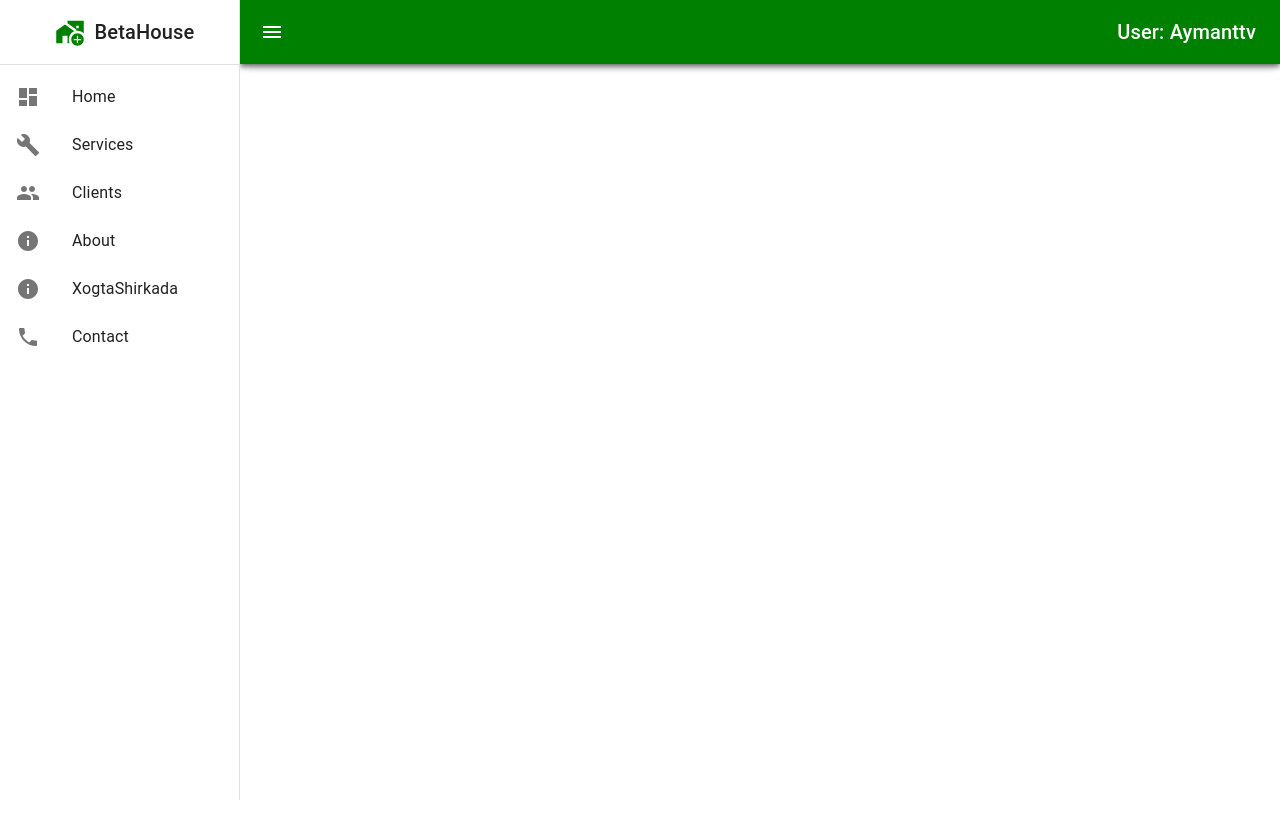
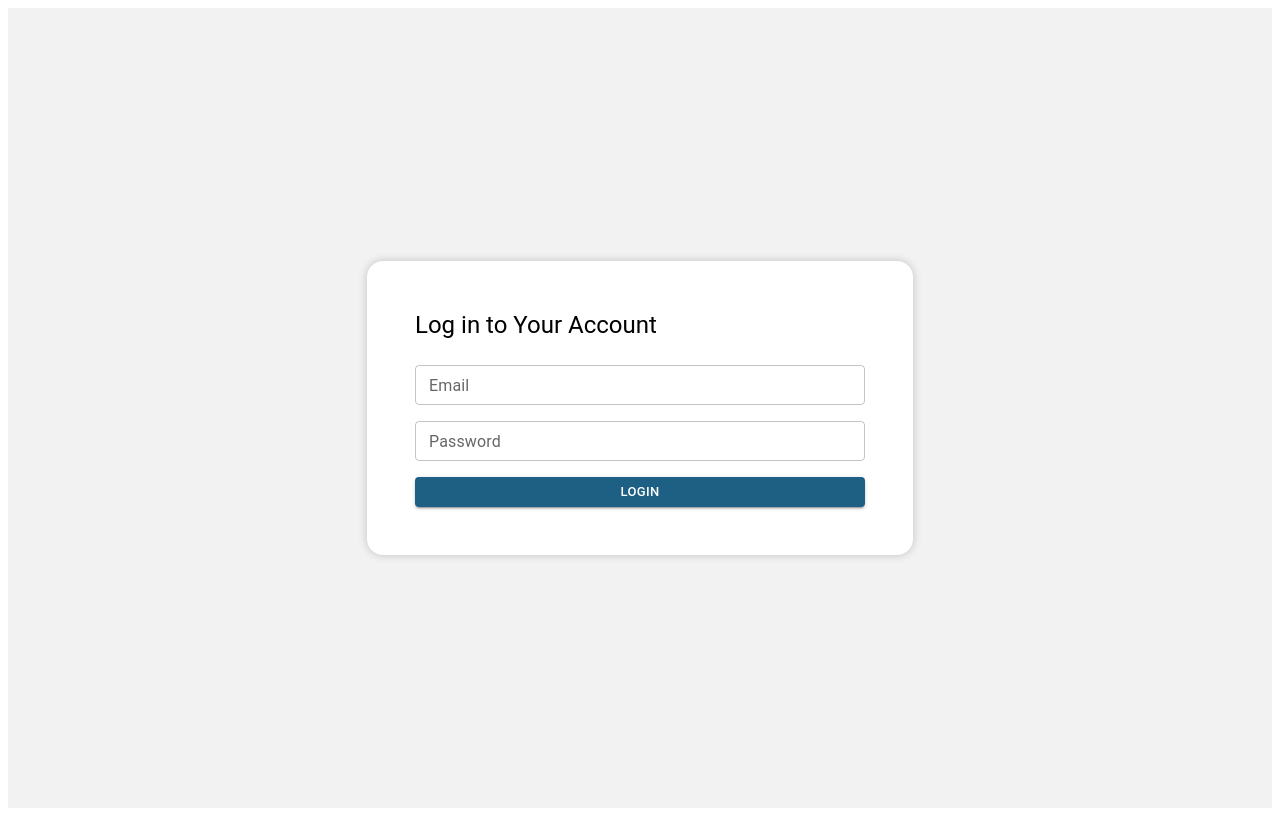
Before and after one commit to AymanTTV/Beta-Admin, a React (Vite) app: page / in a window 1280 px wide. Built offline with nearby package versions, Linux system fonts and the light colour scheme.

Commit message:
BetahouseBackend UpToDate4

```diff
--- a/package.json
+++ b/package.json
@@ -3,7 +3,6 @@
   "private": true,
   "version": "0.0.0",
   "type": "module",
-
   "scripts": {
     "dev": "vite",
     "build": "vite build",
@@ -17,8 +16,12 @@
     "@mui/material": "^5.14.3",
     "axios": "^1.4.0",
     "firebase": "^10.1.0",
+    "js-cookie": "^3.0.5",
+    "jscookie": "^1.1.0",
+    "jwt-decode": "^3.1.2",
     "react": "^18.2.0",
     "react-dom": "^18.2.0",
+    "react-hook-form": "^7.45.4",
     "react-query": "^3.39.3",
     "react-quill": "^2.0.0",
     "react-router-dom": "^6.14.2",
--- a/src/App.jsx
+++ b/src/App.jsx
@@ -8,14 +8,23 @@ import Home from './Home/Home';
 import About from './About/About';
 import ImagesFolder from './Home/ImagesFolder'
 import Contact from './Contact/Contact'
-
-
+import Login from './Login/login';
+import NotFound from './NotFound/notFound';
+import { useUserContext } from './ContextApi/UserContext';
+import LogOut from './Login/logout';
 function App() {
+  const {isLogin} = useUserContext();
+  console.log(isLogin);
   return (
     <>
       <Routes>
-        <Route path="/" element={<Dashboard />}>
+
+        <Route path="/" element={<Login />} />
+        <Route path="/logout" element={<LogOut />} />
+        <Route path="*" element={<NotFound />} />
+        {isLogin && < Route path="dashboard" element={<Dashboard />}>
         <Route path="Home" element={<Home />} />
+
         <Route path="images/:id/:Type" element={<ImagesFolder />} />
         <Route path="Services" element={<Services />} />
         <Route path="Clients" element={<Clients />} />
@@ -23,7 +32,7 @@ function App() {
         <Route path="XogtaShirkada" element={<XogtaShirkada />} />
         <Route path="contact" element={< Contact/>} />
 
-        </Route>
+        </Route> }
       </Routes>
     </>
   );
--- /dev/null
+++ b/src/ContextApi/UserContext.jsx
@@ -0,0 +1,55 @@
+import { createContext, useContext, useEffect, useState } from "react";
+import jscookie from 'js-cookie';
+import jwtDecode from "jwt-decode";
+import { useNavigate } from "react-router-dom";
+
+// Create a context for the user-related data
+const UserContextApi = createContext();
+
+// UserContextProvider component that wraps your app and provides user-related functionality
+export const UserContextProvider = ({ children }) => {
+    const usenav = useNavigate();
+
+    const [email, setEmail] = useState('');
+    const [isLogin, setIsLogin] = useState(false);
+
+    // Function to log the user out
+    const LogOut = () => {
+        console.log("Logged Out");
+        jscookie.remove('token');
+        setIsLogin(false);
+        usenav('/');
+    }
+
+    // Effect to check and set user status on component mount
+    useEffect(() => {
+        const token = jscookie.get('token');
+        console.log('Token:', token);
+
+        if (!token) {
+            usenav('/');
+        } else {
+            try {
+                const jwtdecoded = jwtDecode(token);
+                console.log('Decoded JWT:', jwtdecoded);
+                setEmail(jwtdecoded.email);
+                setIsLogin(true);
+            } catch (error) {
+                console.error('Error decoding JWT:', error);
+                usenav('/');
+            }
+        }
+    }, []);
+
+    return (
+        // Provide user-related data to components
+        <UserContextApi.Provider value={{ email, LogOut, isLogin, setIsLogin }}>
+            {children}
+        </UserContextApi.Provider>
+    );
+};
+
+// Custom hook to access user-related data
+export const useUserContext = () => {
+    return useContext(UserContextApi);
+};
--- a/src/Dashboard/Dashboard.jsx
+++ b/src/Dashboard/Dashboard.jsx
@@ -6,10 +6,12 @@ import AppBar from '@mui/material/AppBar';
 import Toolbar from '@mui/material/Toolbar';
 import MenuIcon from '@mui/icons-material/Menu';
 import IconButton from '@mui/material/IconButton';
+// import { useUserContext } from '../ContextApi/UserContext.jsx';
+import LogoutIcon from '@mui/icons-material/Logout';
+export const Dashboard = () => {
 
-export const Dashboard = () => {
   const [drawerOpen, setDrawer] = useState(true); // Set 'drawerOpen' to true to have the menu open by default
-
+  // const {email} = useUserContext();
   const toggleDrawer = () => {
     setDrawer(!drawerOpen);
   };
--- a/src/Dashboard/PermanentDrawerLeft.jsx.jsx
+++ b/src/Dashboard/PermanentDrawerLeft.jsx.jsx
@@ -26,12 +26,16 @@ import MenuIcon from '@mui/icons-material/Menu';
 import HomeIcon from '@mui/icons-material/Home';
 import AddHomeWorkIcon from '@mui/icons-material/AddHomeWork';
 import { Info } from '@mui/icons-material';
+import LogoutIcon from '@mui/icons-material/Logout';
+import { useUserContext } from '../ContextApi/UserContext';
 
 
 
 export const drawerWidth = 240;
 
 export const PermanentDrawerLeft = ({ drawerOpen, drawerClose }) => {
+  const { email, LogOut, isLogin } = useUserContext(); // Get user context data
+
   useEffect(() => {
     // Adjust the AppBar width when 'drawerOpen' state changes
     const appBar = document.getElementById('app-bar');
@@ -60,8 +64,13 @@ export const PermanentDrawerLeft = ({ drawerOpen, drawerClose }) => {
     </IconButton>
     {/* Display user's name */}
     <Typography variant="h6" sx={{ flexGrow: 1, textAlign: 'right' }}>
-      User: Aymanttv
-    </Typography>
+      User: {email}
+</Typography>
+    {isLogin && (
+            <IconButton onClick={LogOut} sx={{ p: 3 }}>
+              <LogoutIcon />
+            </IconButton>
+          )}
   </Toolbar>
 </AppBar>
 
--- /dev/null
+++ b/src/Login/login.jsx
@@ -0,0 +1,80 @@
+import React, { useEffect } from 'react';
+import { useForm } from 'react-hook-form';
+import { useMutation } from 'react-query';
+import { Box, Stack, Typography, Button, TextField, Alert } from '@mui/material';
+import jscookie from 'js-cookie';
+import axios from 'axios';
+import { useNavigate } from 'react-router-dom';
+
+import { useUserContext } from '../ContextApi/UserContext';
+
+export default function Login() {
+  const usenav = useNavigate();
+  useEffect(() => {
+    if (jscookie.get('token')) {
+      usenav('/dashboard'); // Correct route name
+    }
+  }, []);
+
+  const { register, handleSubmit, reset, formState: { errors } } = useForm();
+  const { isLogin, setIsLogin } = useUserContext(); // Correct import statement
+
+  const { mutateAsync, isError, isLoading, error } = useMutation({
+    mutationFn: async (data) => {
+      return await axios.post('http://localhost:4000/login', data);
+    },
+
+    onError: (er) => {
+      console.log("er", er)
+    }
+  });
+
+  const Login = async (data) => {
+    mutateAsync(data).then((res) => {
+      jscookie.set('token', res.data.AccessToken);
+
+      if (res.status === 200) {
+        setIsLogin(true);
+        usenav('/dashboard');
+      }
+    });
+  }
+
+  return (
+    <Box
+      sx={{
+        display: 'flex',
+        justifyContent: 'center',
+        alignItems: 'center',
+        minHeight: '100vh',
+        backgroundColor: '#f2f2f2', // Background color
+      }}
+    >
+      <Box
+        component='form'
+        onSubmit={handleSubmit(Login)}
+        sx={{
+          width: '100%',
+          maxWidth: '450px',
+          backgroundColor: 'white',
+          p: 6,
+          borderRadius: 4,
+          boxShadow: '0px 0px 10px rgba(0, 0, 0, 0.2)', // Box shadow
+        }}
+      >
+        <Typography variant="h5" sx={{ marginBottom: 3 }}>
+          Log in to Your Account
+        </Typography>
+        <Stack spacing={2}>
+        {error && <Alert severity='error'>Incorrect Password or Email</Alert>}
+          <TextField {...register("email")} size='small' label='Email' variant='outlined' />
+          <TextField {...register("password")} size='small' label='Password' variant='outlined' type="password" />
+
+          <Button type='submit' variant='contained' size='small'>
+            Login
+          </Button>
+        </Stack>
+      </Box>
+    </Box>
+  );
+}
--- /dev/null
+++ b/src/Login/logout.jsx
@@ -0,0 +1,18 @@
+import {React, useEffect} from "react";
+
+import { useNavigate } from "react-router-dom";
+
+import jscookie from 'js-cookie';
+import { useUserContext } from "../ContextApi/UserContext";
+
+export default function LogOut(){
+    const {setIsLogin} = useUserContext();
+    const usenav = useNavigate();
+
+    useEffect(()=>{
+        jscookie.remove('token');
+        setIsLogin(false);
+        usenav("/");
+    },[])
+
+}
--- /dev/null
+++ b/src/NotFound/notFound.jsx
@@ -0,0 +1,19 @@
+import react, { useEffect } from 'react';
+import { useNavigate, Navigate } from 'react-router-dom';
+import jscookie from 'js-cookie';
+import { useUserContext } from '../ContextApi/UserContext';
+export default function NotFound(){
+    const { isLogin } = useUserContext();
+    const usenav = useNavigate();
+
+    useEffect(() => {
+      if (jscookie.get('token')) {
+        usenav('/');
+      }
+    }, []);
+
+    if (isLogin) {
+      return <Navigate to="/" />;
+    }
+
+}
--- /dev/null
+++ b/src/comments.jsx
@@ -0,0 +1,3 @@
+// const jwtdecoded = jwtDecode(token);
+//         setEmail(jwtdecoded.email);
+//         setIsLogin(true)
--- a/src/main.jsx
+++ b/src/main.jsx
@@ -8,7 +8,10 @@ import { QueryClient, QueryClientProvider } from 'react-query';
 
 import { ToastContainer } from 'react-toastify';
 import 'react-toastify/dist/ReactToastify.css';
-import { PermanentDrawerLeft } from './Dashboard/PermanentDrawerLeft.jsx'; // Update the import statement for PermanentDrawerLeft component
+import { PermanentDrawerLeft } from './Dashboard/PermanentDrawerLeft.jsx';
+// Update the import statement for PermanentDrawerLeft component
+
+import {UserContextProvider} from './ContextApi/UserContext'
 
 const queryClient = new QueryClient();
 
@@ -32,8 +35,11 @@ createRoot(document.getElementById('root')).render( // Update the method call to
     <QueryClientProvider client={queryClient}>
       <ThemeProvider theme={theme}>
         <BrowserRouter>
-          <PermanentDrawerLeft /> {/* Replace this line with the PermanentDrawerLeft component */}
+           {/* Replace this line with the PermanentDrawerLeft component */}
+          <UserContextProvider>
           <App />
+          </UserContextProvider>
+
           <ToastContainer />
         </BrowserRouter>
       </ThemeProvider>
```
Also changed, not shown: 1 other file (tests, documents, lock files or other folders).
